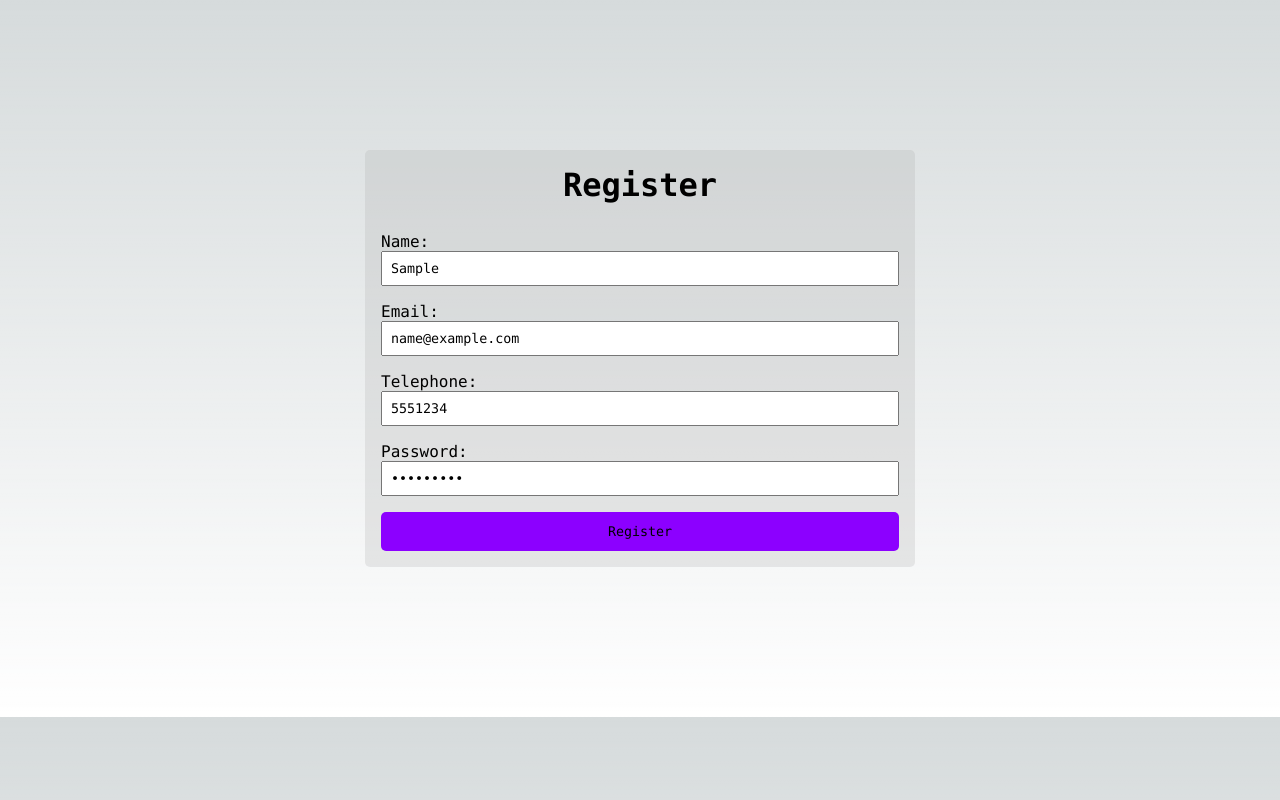
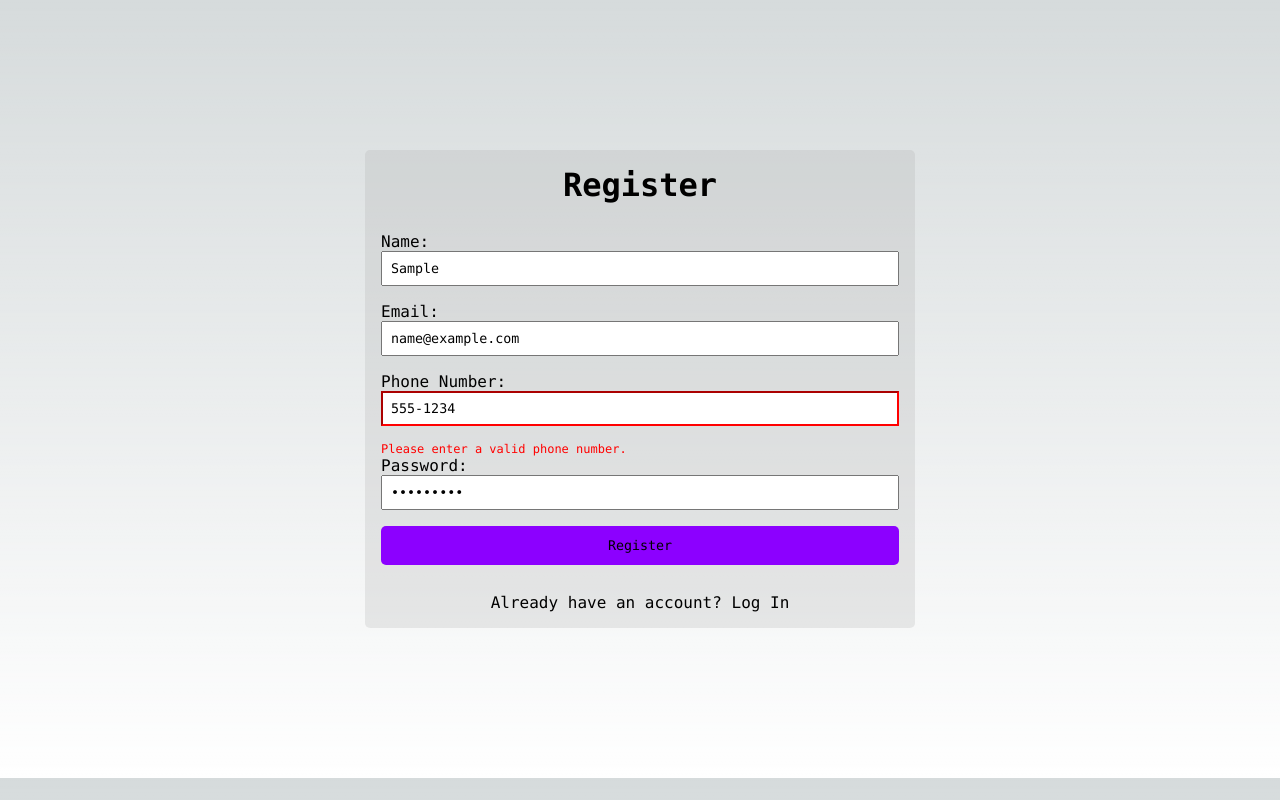
Before and after one commit to JacobElbaz/MyProject, a Next.js app in the folder frontend/: page /register in a window 1280 px wide. Both pictures are taken after typing "Sample", "name@example.com", "5551234", "Sample123" into the empty fields and a click on the button "Register". Built offline with nearby package versions, Linux system fonts and the light colour scheme; no server answers.

Commit message:
add validations

```diff
--- a/frontend/app/login/page.js
+++ b/frontend/app/login/page.js
@@ -1,6 +1,7 @@
 "use client";
 import React, { useState } from "react";
 import { logInUser } from "../../services/userServices";
+import Link from "next/link";
 
 function LoginPage() {
   const [email, setEmail] = useState("");
@@ -45,6 +46,9 @@ function LoginPage() {
 
         <button type="submit">Log in</button>
       </form>
+      <p>
+        Don't have an account?<Link href={"/register"}>{" Register"}</Link>
+      </p>
     </div>
   );
 }
--- a/frontend/app/register/page.js
+++ b/frontend/app/register/page.js
@@ -1,23 +1,55 @@
 "use client";
+import {
+  formatPhoneNumber,
+  isEmailValid,
+  isPasswordValid,
+  isPhoneNumberValid,
+} from "../../utils/validations";
 import { addUser } from "../../services/userServices";
 import React, { useState } from "react";
+import Link from "next/link";
 
 const RegisterPage = () => {
   const [name, setName] = useState("");
   const [email, setEmail] = useState("");
   const [telephone, setTelephone] = useState("");
   const [password, setPassword] = useState("");
-  const [formError, setFormError] = useState("");
+  const [formError, setFormError] = useState(null);
 
   const handleSubmit = async (event) => {
     event.preventDefault();
 
     if (!name || !email || !telephone || !password) {
-      setFormError("Please complete all fields.");
+      setFormError({ empty: true, message: "Please complete all fields." });
       return;
     }
 
-    setFormError("");
+    if (!isEmailValid(email)) {
+      setFormError({
+        email: true,
+        message: "Please enter a valid email address.",
+      });
+      return;
+    }
+
+    if (!isPhoneNumberValid(telephone)) {
+      setFormError({
+        phone: true,
+        message: "Please enter a valid phone number.",
+      });
+      return;
+    }
+
+    if (!isPasswordValid(password)) {
+      setFormError({
+        password: true,
+        message:
+          "The password must contain at least one lowercase letter, one uppercase letter, one number and one special character, and have a minimum length of 8 characters.",
+      });
+      return;
+    }
+
+    setFormError(null);
 
     try {
       const result = await addUser({ name, email, telephone, password });
@@ -30,7 +62,9 @@ const RegisterPage = () => {
   return (
     <div className="form">
       <h1>Register</h1>
-      {formError && <p style={{ color: "red" }}>{formError}</p>}
+      {formError?.empty && (
+        <p style={{ color: "red", fontSize: "12px" }}>{formError.message}</p>
+      )}
       <form onSubmit={handleSubmit}>
         <label htmlFor="name">Name: </label>
         <input
@@ -46,26 +80,41 @@ const RegisterPage = () => {
           id="email"
           value={email}
           onChange={(e) => setEmail(e.target.value)}
+          style={formError?.email && { borderColor: "red" }}
         />
+        {formError?.email && (
+          <p style={{ color: "red", fontSize: "12px" }}>{formError.message}</p>
+        )}
 
-        <label htmlFor="tel">Telephone:</label>
+        <label htmlFor="tel">Phone Number:</label>
         <input
           type="tel"
           id="tel"
           value={telephone}
-          onChange={(e) => setTelephone(e.target.value)}
+          style={formError?.phone && { borderColor: "red" }}
+          onChange={(e) => setTelephone(formatPhoneNumber(e.target.value))}
         />
+        {formError?.phone && (
+          <p style={{ color: "red", fontSize: "12px" }}>{formError.message}</p>
+        )}
 
         <label htmlFor="password">Password:</label>
         <input
           type="password"
           id="password"
           value={password}
+          style={formError?.password && { borderColor: "red" }}
           onChange={(e) => setPassword(e.target.value)}
         />
+        {formError?.password && (
+          <p style={{ color: "red", fontSize: "12px" }}>{formError.message}</p>
+        )}
 
         <button type="submit">Register</button>
       </form>
+      <p>
+        Already have an account?<Link href={"/login"}>{" Log In"}</Link>
+      </p>
     </div>
   );
 };
--- /dev/null
+++ b/frontend/utils/validations.js
@@ -0,0 +1,22 @@
+export const isPhoneNumberValid = (phoneNumber) => {
+    const phoneNumberRegex = /^(05\d)-\d{7}$/;
+    return phoneNumberRegex.test(phoneNumber);
+}
+
+export const isPasswordValid = (password) => {
+    const passwordRegex = /^(?=.*[a-z])(?=.*[A-Z])(?=.*\d)(?=.*[!@#$%^&*()_+]).{8,}$/;
+    return passwordRegex.test(password);
+}
+
+export const isEmailValid = (email) => {
+    const emailRegex = /^\S+@\S+\.\S+$/;
+    return emailRegex.test(email);
+}
+
+export const formatPhoneNumber = (input) => {
+    const phoneNumber = input.replace(/[^0-9]/g, ''); // Supprimer les caractères non numériques
+    if (phoneNumber.length >= 4) {
+      return phoneNumber.slice(0, 3) + '-' + phoneNumber.slice(3);
+    }
+    return phoneNumber;
+  };
```
